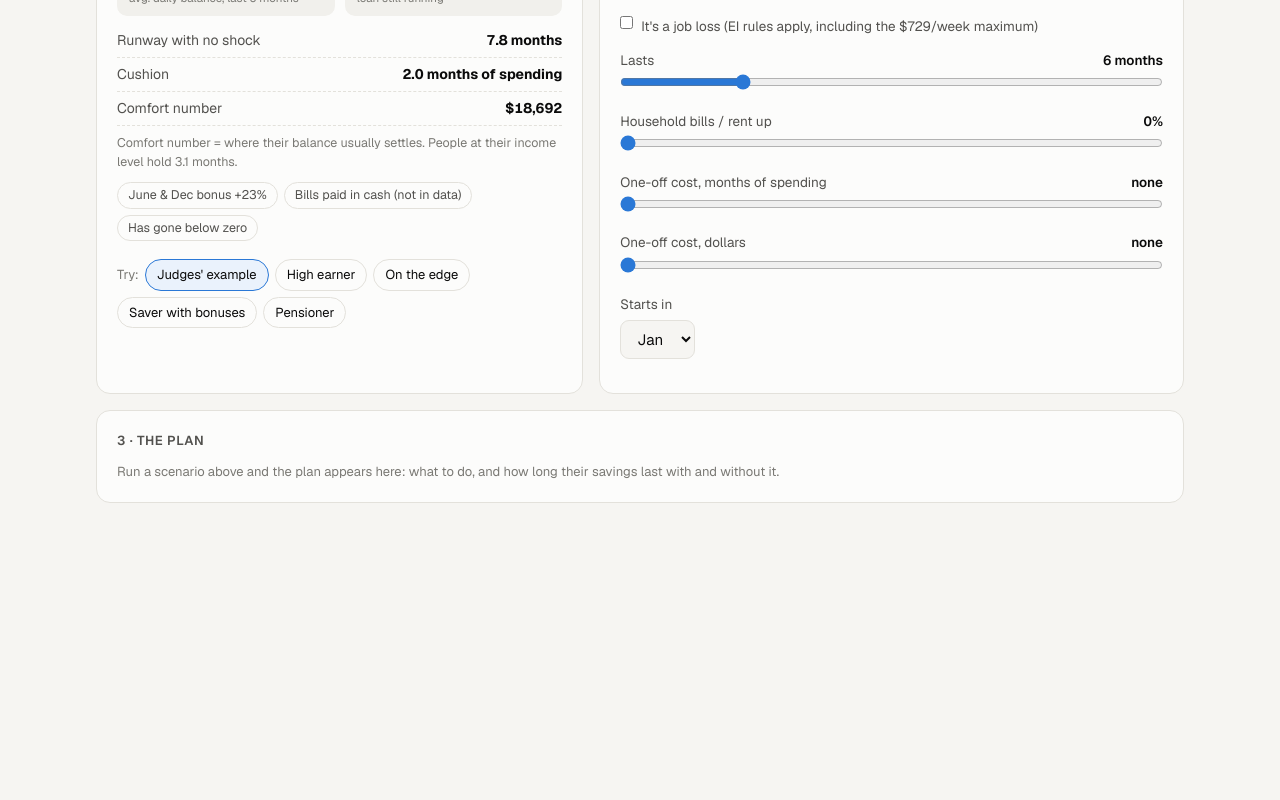
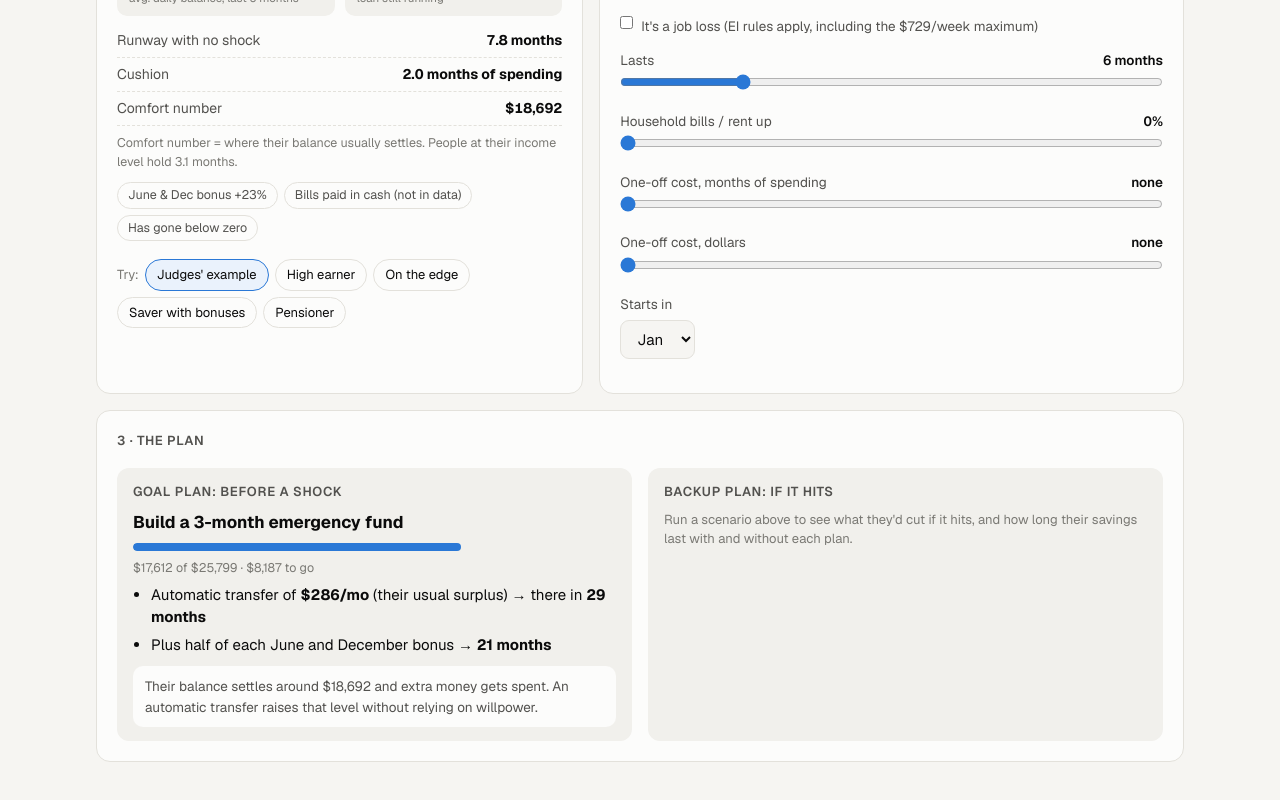
Before and after one commit to JawedJ/sheridan-datathon-2026, a Next.js app in the folder web/: page / in a window 1280 px wide. Shown: the part 653-1453 px from the top of the page. Before the commit the page ends 1204 px from the top, so only its background shows below. Built offline with nearby package versions, Linux system fonts and the light colour scheme.

Commit message:
Goal plan always shows; backup plan and outcome chart need a scenario (per the brief)
Co-Authored-By: Claude Opus 5.5 <noreply@anthropic.com>

```diff
--- a/web/src/components/Engine.tsx
+++ b/web/src/components/Engine.tsx
@@ -310,18 +310,12 @@ function Plans({ c, data, shock }: { c: Customer; data: EngineData; shock: Shock
   const goal = goalPlan(c);
   const backup = backupPlan(c, real, shock);
   const any = hasShock(shock);
-  if (!any) {
-    return (
-      <section className="card">
-        <h2 className="section-title">3 · The plan</h2>
-        <p className="muted" style={{ margin: 0 }}>Run a scenario above and the plan appears here: what to do, and how long their savings last with and without it.</p>
-      </section>
-    );
-  }
+  // The goal plan is for normal times (the brief: "a goal plan, like building an emergency fund"), so it
+  // always shows. The backup plan is "for if the shock hits", so it and the outcome chart need a scenario.
   return (
     <section className="card">
       <h2 className="section-title">3 · The plan</h2>
-      <PlanStory c={c} shock={shock} off={off} real={real} goal={goal} backup={backup} />
+      {any && <PlanStory c={c} shock={shock} off={off} real={real} goal={goal} backup={backup} />}
       <div className="plans">
         <div className="plan-block">
           <h3 className="plan-title">Goal plan: before a shock</h3>
@@ -352,6 +346,9 @@ function Plans({ c, data, shock }: { c: Customer; data: EngineData; shock: Shock
 
         <div className="plan-block">
           <h3 className="plan-title">Backup plan: if it hits</h3>
+          {!any ? (
+            <p className="muted" style={{ margin: 0 }}>Run a scenario above to see what they&apos;d cut if it hits, and how long their savings last with and without each plan.</p>
+          ) : (
             <>
               <p className="plan-lead">
                 {real.runway >= NO_SHORTFALL || backup.cutNeeded === 0
@@ -386,6 +383,7 @@ function Plans({ c, data, shock }: { c: Customer; data: EngineData; shock: Shock
                   : "Timing matters: the same shock starting in December or January leaves less room."}
               </p>
             </>
+          )}
         </div>
       </div>
     </section>
```
Also changed, not shown: 1 other file (tests, documents, lock files or other folders).
